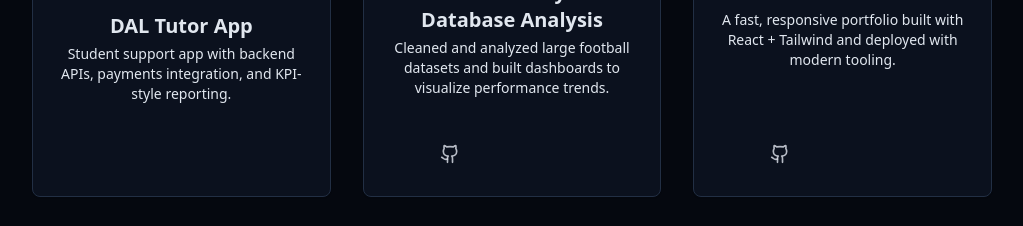
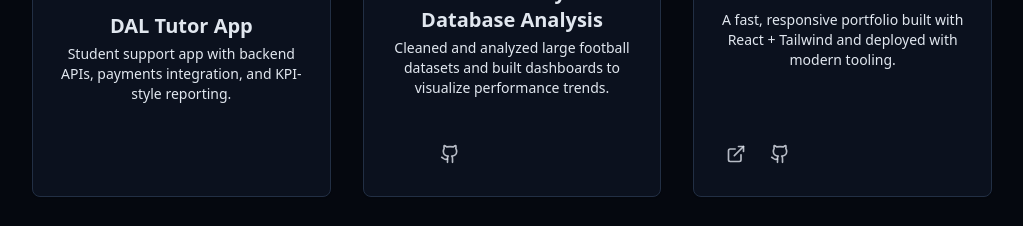
Before and after one commit to dhyan66/Portfolio, a React (Vite) app in the folder beautiful-react-tailwind-portfolio-main/: page / in a window 1280 px wide. Shown: the part 3351-3577 px from the top of the page, without its empty margins (128-1151 px from the left). Built offline with nearby package versions, Linux system fonts and the light colour scheme.

Commit message:
added link to the project

```diff
--- a/beautiful-react-tailwind-portfolio-main/src/components/ProjectsSection.jsx
+++ b/beautiful-react-tailwind-portfolio-main/src/components/ProjectsSection.jsx
@@ -28,7 +28,7 @@ const projects = [
       "A fast, responsive portfolio built with React + Tailwind and deployed with modern tooling.",
     image: "projects/project3.png",
     tags: ["React", "Vite", "Tailwind"],
-    demoUrl: "",
+    demoUrl: "https://portfolio-dhyan-aaran.netlify.app/",
     githubUrl: "https://github.com/dhyan66/Portfolio.git",
   },
   {
```
